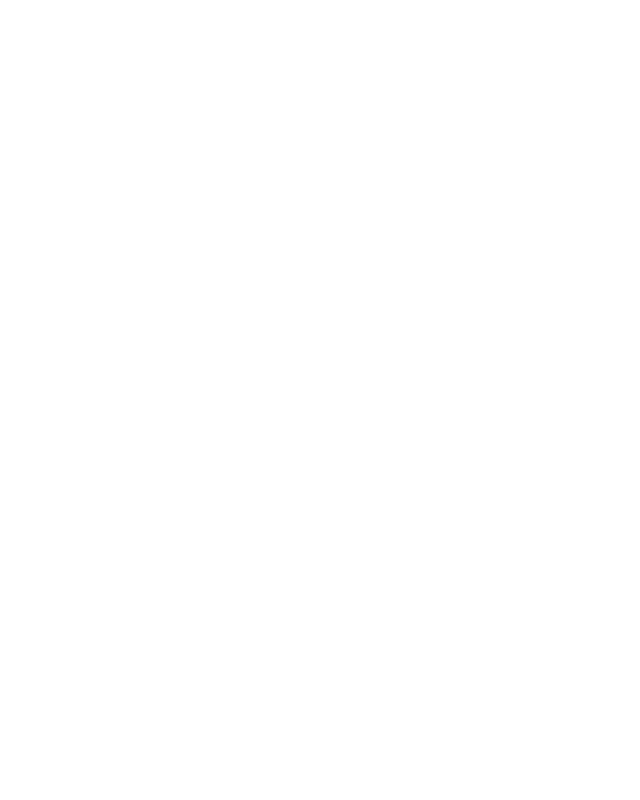
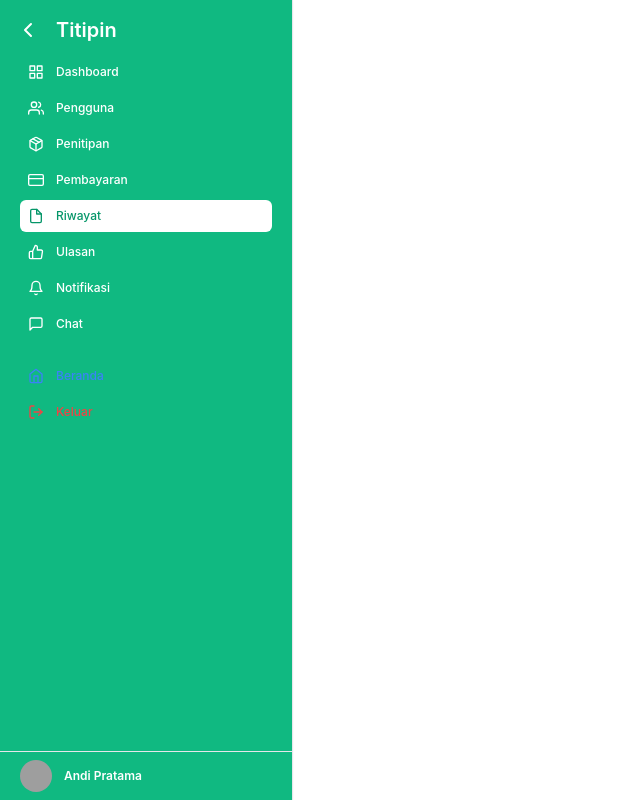
Before and after one commit to oktavianiandrianti26/Kelompok-1-Titipin, a React (Vite) app in the folder frontend/: page / in a window 1280 px wide. Shown: the whole page, without its empty margins (0-640 px from the left). Built offline with nearby package versions, Linux system fonts and the light colour scheme; grey boxes are pictures that could not be loaded.

Commit message:
Memperbaiki Component Sidebar

```diff
--- a/frontend/src/App.jsx
+++ b/frontend/src/App.jsx
@@ -1,14 +1,38 @@
-import { useState } from 'react'
-import './App.css'
+import { useState } from "react";
+import "./App.css";
+import { Sidebar, SidebarItem } from "./components/sidebar";
+import {
+  FiBell,
+  FiCreditCard,
+  FiFile,
+  FiGrid,
+  FiHome,
+  FiLogOut,
+  FiMessageSquare,
+  FiPackage,
+  FiThumbsUp,
+  FiUsers,
+} from "react-icons/fi";
 
 function App() {
-  const [count, setCount] = useState(0)
+  const [count, setCount] = useState(0);
 
   return (
     <>
-
+      <Sidebar>
+        <SidebarItem icon={<FiGrid />} text="Dashboard" route="/" />
+        <SidebarItem icon={<FiUsers />} text="Pengguna" />
+        <SidebarItem icon={<FiPackage />} text="Penitipan" />
+        <SidebarItem icon={<FiCreditCard />} text="Pembayaran" />
+        <SidebarItem icon={<FiFile />} text="Riwayat" active />
+        <SidebarItem icon={<FiThumbsUp />} text="Ulasan" />
+        <SidebarItem icon={<FiBell />} text="Notifikasi" />
+        <SidebarItem icon={<FiMessageSquare />} text="Chat" />
+        <SidebarItem icon={<FiHome />} text="Beranda" beranda />
+        <SidebarItem icon={<FiLogOut />} text="Keluar" keluar />
+      </Sidebar>
     </>
-  )
+  );
 }
 
-export default App
+export default App;
--- a/frontend/src/components/sidebar.jsx
+++ b/frontend/src/components/sidebar.jsx
@@ -78,7 +78,7 @@
 
   return (
     <li
-      className={`relative flex justify-center items-center py-2 px-2 my-1 font-medium rounded-md cursor-pointer transition-colors group ${itemClass}`}
+      className={`relative flex items-center mx-3 py-2 px-2 my-1 font-medium rounded-md cursor-pointer transition-colors group ${itemClass}`}
     >
       {icon}
 
```
